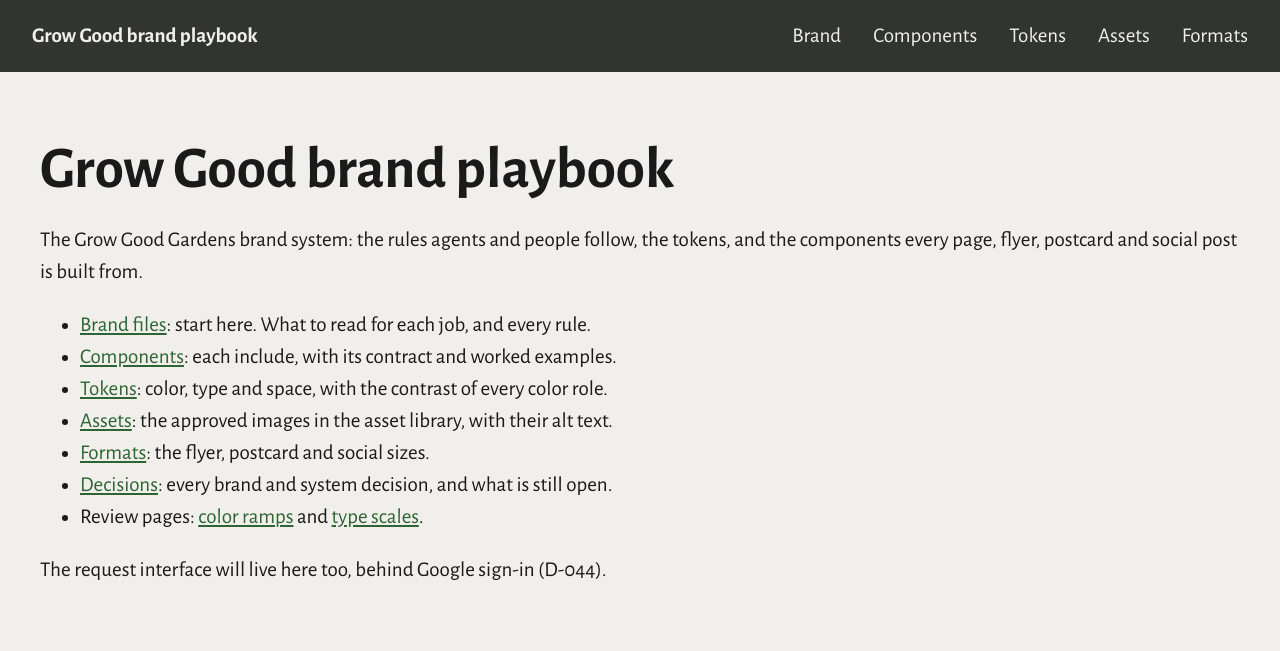
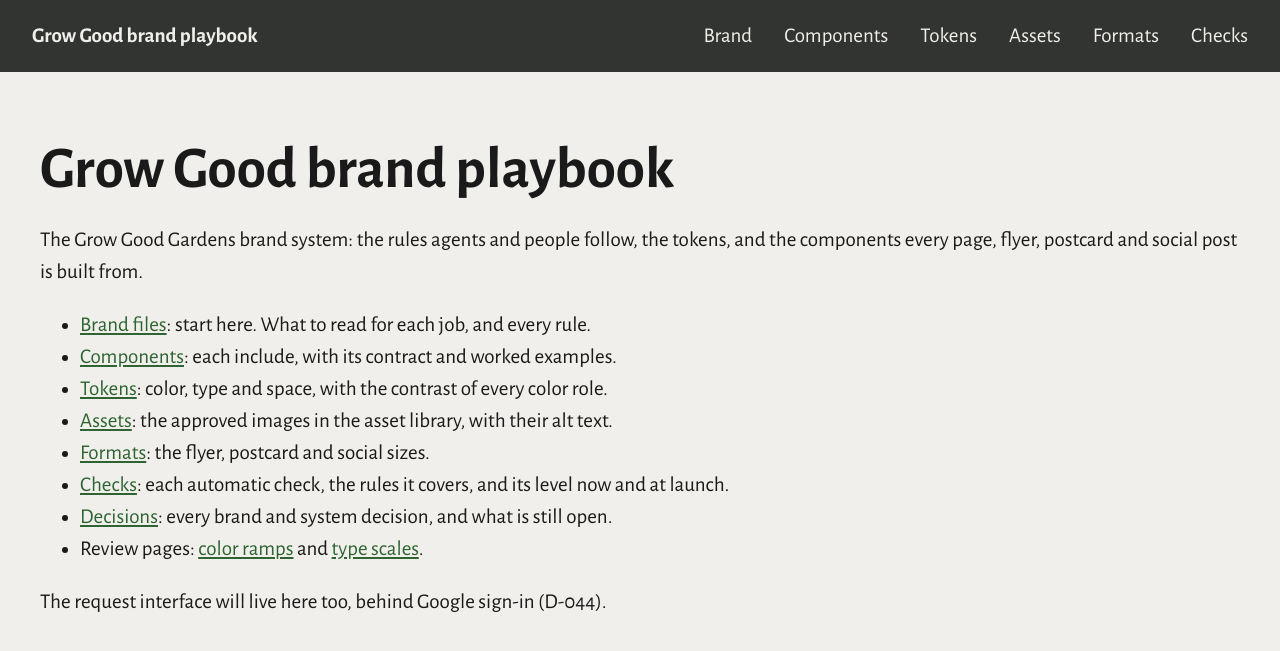
Before and after one commit to sbx-bnagle/growgood-brand, a Jekyll site: the page built from index.md, in a window 1280 px wide. Shown: the top 651 px of the page. Built offline with Jekyll 4.4.1, drawn with Linux system fonts in a browser that asks for light colours.

Commit message:
Add Checks to the playbook nav and home page
The checks pages publish with the playbook, like the brand files. The nav
now matches the Tokens and Assets pages by their playbook paths, so the
tokens-check and assets-check pages mark Checks as current, not Tokens or
Assets.

Co-Authored-By: Claude Opus 5.5 <noreply@anthropic.com>

```diff
--- a/_layouts/gg-playbook.html
+++ b/_layouts/gg-playbook.html
@@ -14,9 +14,10 @@
     <nav class="pb-nav" aria-label="Playbook">
       <a href="{{ '/brand/readme.html' | relative_url }}"{% if page.url contains '/brand/' %} aria-current="page"{% endif %}>Brand</a>
       <a href="{{ '/playbook/components/' | relative_url }}"{% if page.url contains '/components/' %} aria-current="page"{% endif %}>Components</a>
-      <a href="{{ '/playbook/tokens.html' | relative_url }}"{% if page.url contains '/tokens' %} aria-current="page"{% endif %}>Tokens</a>
-      <a href="{{ '/playbook/assets.html' | relative_url }}"{% if page.url contains '/assets' %} aria-current="page"{% endif %}>Assets</a>
+      <a href="{{ '/playbook/tokens.html' | relative_url }}"{% if page.url contains '/playbook/tokens' %} aria-current="page"{% endif %}>Tokens</a>
+      <a href="{{ '/playbook/assets.html' | relative_url }}"{% if page.url contains '/playbook/assets' %} aria-current="page"{% endif %}>Assets</a>
       <a href="{{ '/playbook/formats/' | relative_url }}"{% if page.url contains '/formats/' %} aria-current="page"{% endif %}>Formats</a>
+      <a href="{{ '/checks/readme.html' | relative_url }}"{% if page.url contains '/checks/' %} aria-current="page"{% endif %}>Checks</a>
     </nav>
   </header>
   <main id="main" class="pb-main">
--- a/index.md
+++ b/index.md
@@ -11,6 +11,7 @@ The Grow Good Gardens brand system: the rules agents and people follow, the toke
 - [Tokens](playbook/tokens.md): color, type and space, with the contrast of every color role.
 - [Assets](playbook/assets.md): the approved images in the asset library, with their alt text.
 - [Formats](playbook/formats/): the flyer, postcard and social sizes.
+- [Checks](checks/readme.md): each automatic check, the rules it covers, and its level now and at launch.
 - [Decisions](brand/decisions.md): every brand and system decision, and what is still open.
 - Review pages: [color ramps](reference/color-ramps.html) and [type scales](reference/type-scales.html).
 
```
